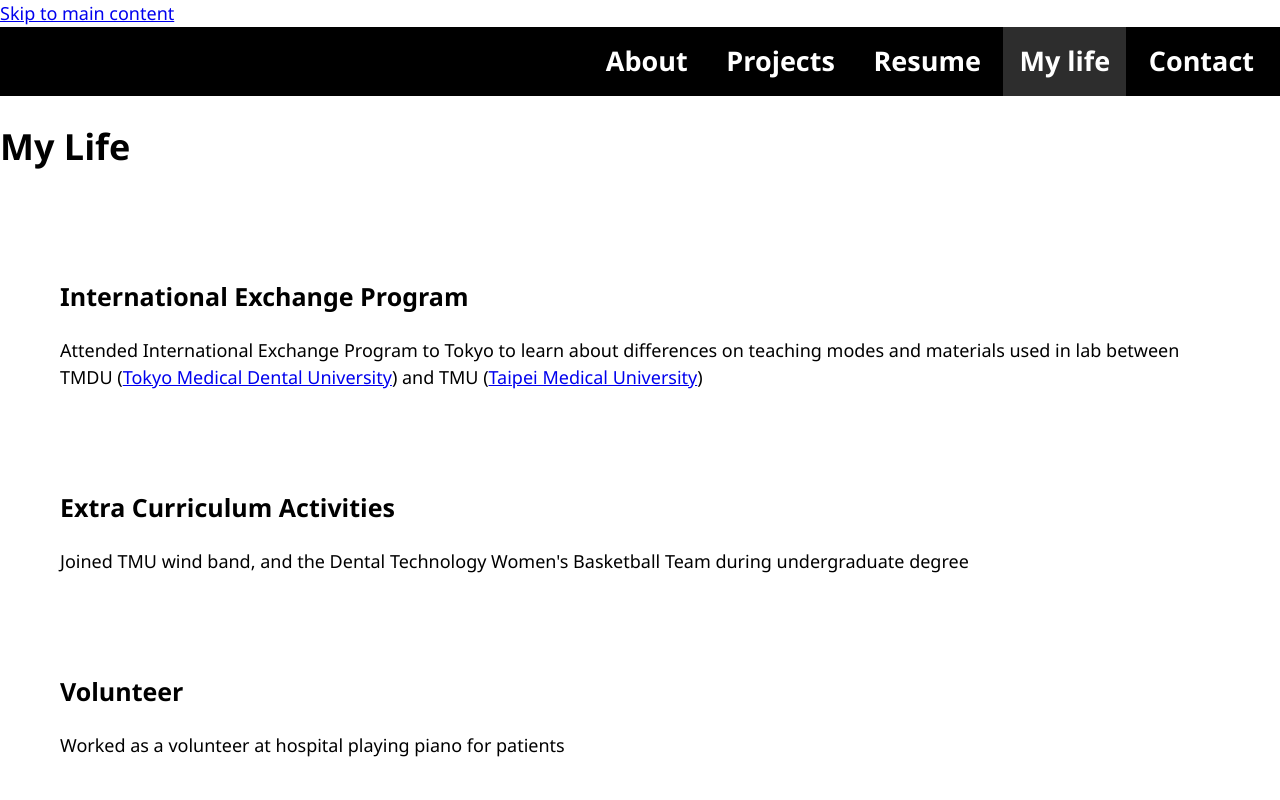
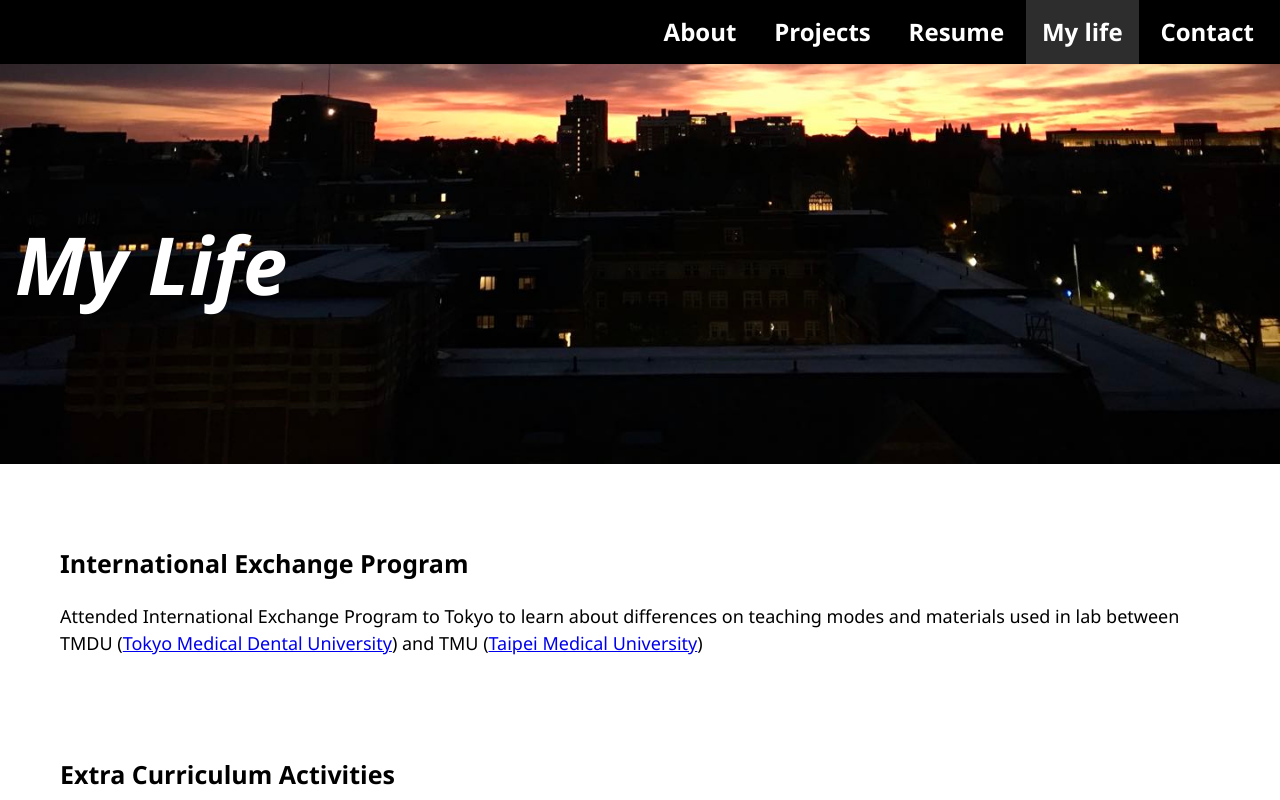
Before and after one commit to Young19-haha/portfolio, a plain HTML site: page mylife.html in a window 1280 px wide. Shown: the top 800 px of the page. Drawn offline with Linux system fonts and the light colour scheme.

Commit message:
Add files via upload

```diff
--- a/mylife.html
+++ b/mylife.html
@@ -20,11 +20,9 @@
 
 </head>
 <body>
+    <a class="skip" href="#main">Skip to main content</a>
 
-    <div id="skip"><a href="#main">Skip to main content</a></div>
-
-    <div>
-        <link rel="stylesheet" href="https://cdnjs.cloudflare.com/ajax/libs/font-awesome/4.7.0/css/font-awesome.min.css">
+    <header id='header' class="header">
 
         <div class="topnav" id="myTopnav">
             <a href="index.html">About</a>
@@ -36,13 +34,12 @@
             <a href="javascript:void(0);" class="icon" onclick="myFunction()" aria-label="link">
                 <i class="fa fa-bars"></i>
             </a>
-            </div>
-    </div>
+          </div>
+    </header>
 
 
-    <header>
-        <div><h1>My Life</h1></div>
-    </header>
+    <div class="bigtitle"><h1>My Life</h1></div>
+
 
     <main id="main">
         <div class="activities">
```
Also changed, not shown: contact.html (+6 -10 lines), index.html (+1 -3 lines), projects.html (+3 -5 lines), resume.html (+0 -3 lines).
